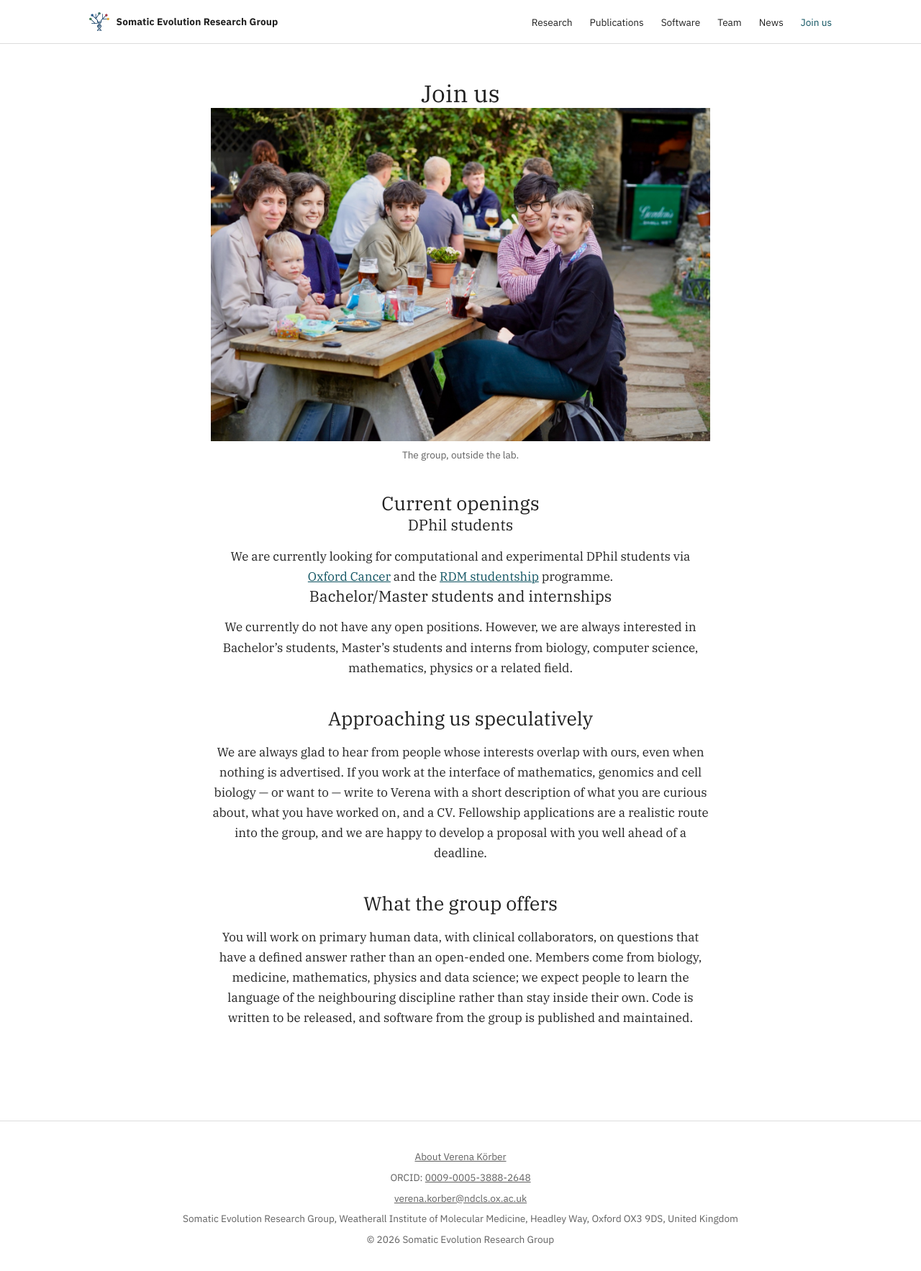
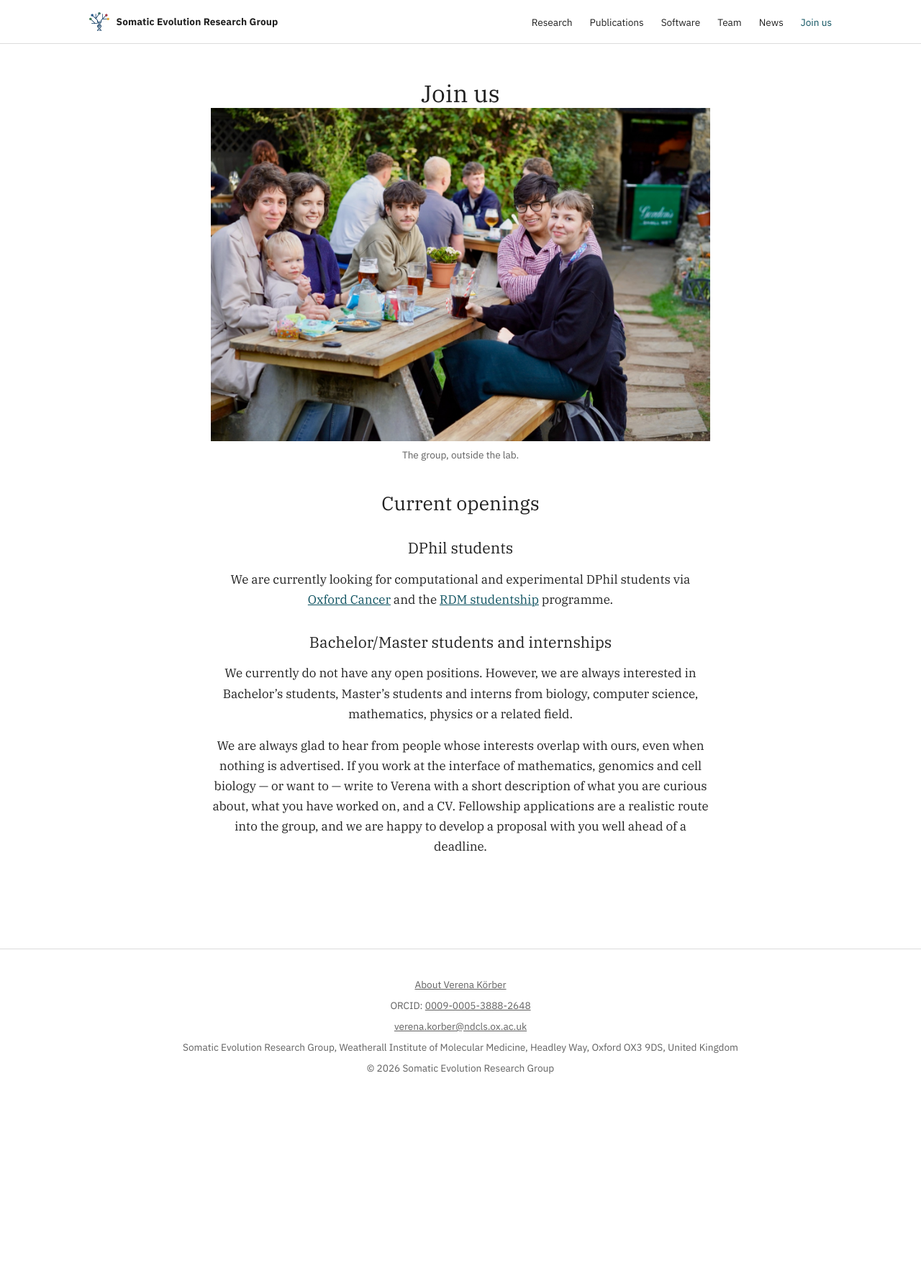
Before and after one commit to VerenaK90/VerenaK90.github.io, a Jekyll site: the page built from join-us.md, in a window 1280 px wide. Shown: the whole page at 72% size. Built offline with Jekyll 4.4.1, drawn with Linux system fonts in a browser that asks for light colours; after the commit the page ends 1527 px from its top, so only the background shows below that.

Commit message:
Join us: drop strawman headers, even out job-posting spacing
Remove the "Approaching us speculatively" heading (text reads fine as
a plain paragraph) and the entire "What the group offers" section,
including its code/software claims. Give job-posting subheadings
consistent top spacing so the two openings don't run together.

Co-Authored-By: Claude Sonnet 5 <noreply@anthropic.com>

```diff
--- a/assets/css/main.css
+++ b/assets/css/main.css
@@ -107,6 +107,7 @@ h3 { font-size: var(--size-h3); }
 
 .prose p, .prose ul, .prose ol { margin-top: 1rem; }
 .prose { max-width: var(--measure); }
+.prose h3 { margin-top: 2rem; }
 
 .group-photo {
   margin: 0 0 2rem;
--- a/join-us.md
+++ b/join-us.md
@@ -22,12 +22,4 @@ We are currently looking for computational and experimental DPhil students via [
 
 We currently do not have any open positions. However, we are always interested in Bachelor's students, Master's students and interns from biology, computer science, mathematics, physics or a related field.
 
-## Approaching us speculatively
-
 We are always glad to hear from people whose interests overlap with ours, even when nothing is advertised. If you work at the interface of mathematics, genomics and cell biology — or want to — write to Verena with a short description of what you are curious about, what you have worked on, and a CV. Fellowship applications are a realistic route into the group, and we are happy to develop a proposal with you well ahead of a deadline.
-
-## What the group offers
-
-You will work on primary human data, with clinical collaborators, on questions that have a defined answer rather than an open-ended one. Members come from biology, medicine, mathematics, physics and data science; we expect people to learn the language of the neighbouring discipline rather than stay inside their own. Code is written to be released, and software from the group is published and maintained.
-
-<!-- TODO: Verena to confirm or rewrite this section — it is a strawman. -->
```
